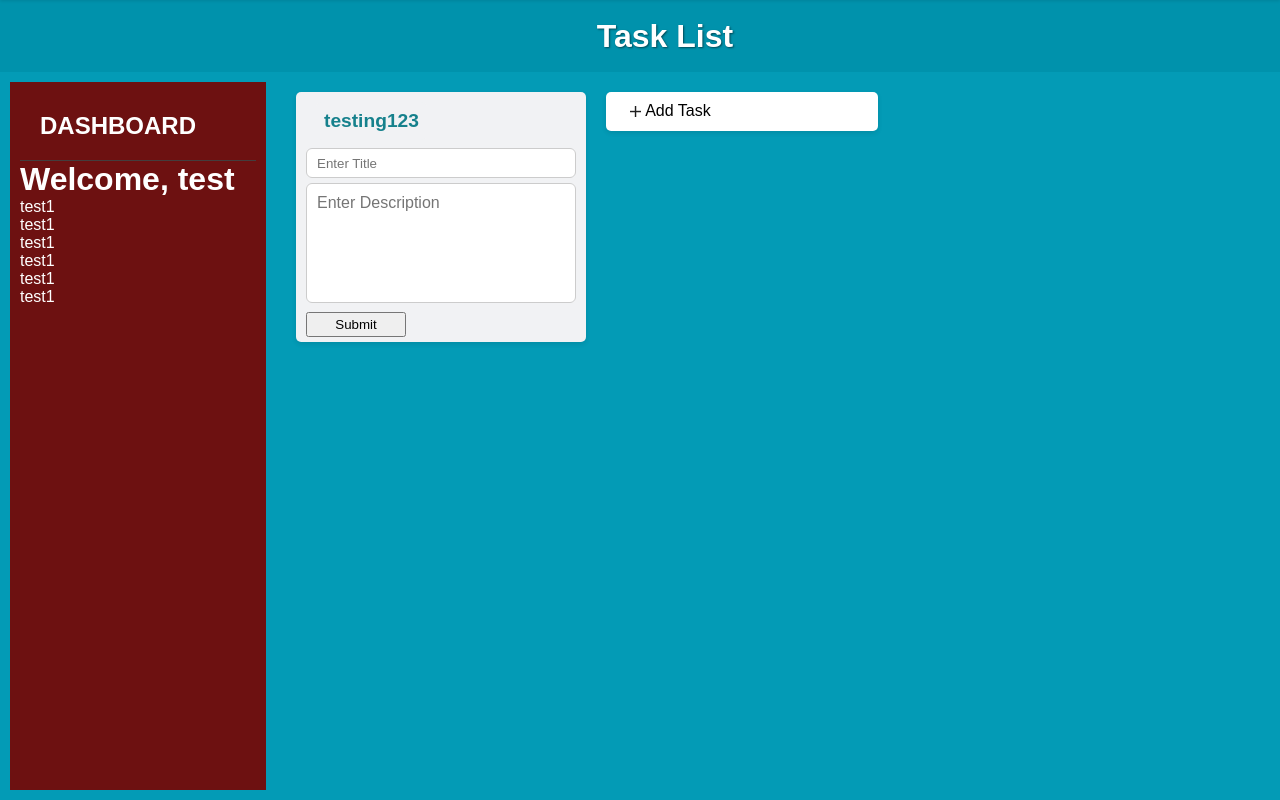
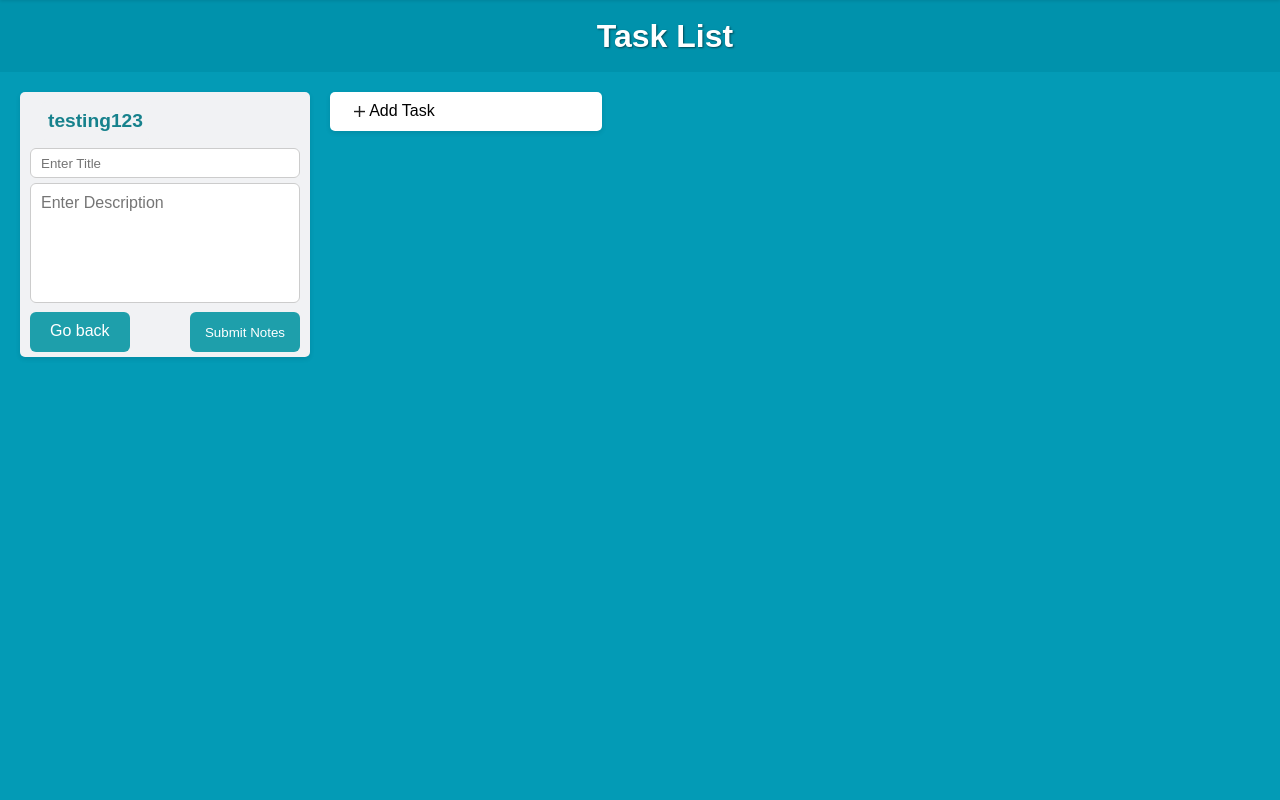
Before and after one commit to juniichiro/task-manager, a PHP site: page /task-manager/pages/task/indexhome.php?insert_notes&task_id=3 in a window 1280 px wide. Shown: the part 74-874 px from the top of the page. Run offline with PHP 8.4, Linux system fonts and the light colour scheme; a user stored in the database is signed in; data comes from the database, SQL or seed files in the repository.

Commit message:
ugh final
adadadad

```diff
--- a/assets/js/Functions.js
+++ b/assets/js/Functions.js
@@ -10,9 +10,9 @@ function editTask(taskId) {
     const currentText = document.getElementById('taskbtn_' + taskId).innerText;
     container.innerHTML = `
     <form method='post' action='update.php'>
-        <textarea name='task_name' rows='2' cols='30'>${currentText}</textarea>
+        <textarea name='task_name' rows='2' cols='30' id="TaskEditarea">${currentText}</textarea>
         <input type='hidden' name='task_ID' value='${taskId}'><br>
-        <input type='submit' class='button_edit' value='save'>
+        <input type='submit' class='button_edit' value='SAVE'>
         <a href='delete_task.php?itid=${taskId}' class='button_delete'>
             <span class='glyphicon glyphicon-trash'></span> DELETE
         </a>
--- a/pages/task/Add_task.php
+++ b/pages/task/Add_task.php
@@ -18,7 +18,10 @@ if (isset($_GET['insert_task'])) {
                 <textarea id='listtask' contenteditable="true" name='task_name' placeholder='Enter Task name' required=""></textarea><br>
             </div>
             <div class='buttoncontainers'>
-                <input type='submit' class='btn btn-success'>
+                <input type='submit' id="button_add" value="Add Task">
+                <div class="buttongoback">
+                <a href='indexhome.php' class='escbuttn'>Go back</a>
+            </div>
             </div>
         </form>
     </div>
--- a/pages/task/Notesheadline.php
+++ b/pages/task/Notesheadline.php
@@ -13,9 +13,12 @@ if (isset($_GET['insert_notes']) && $_GET['task_id'] == $result['task_id']) { ?>
             <div class="inputheadline">
                 <textarea name="note_descrip" id="Notes_DescText"placeholder="Enter Description" required></textarea><br>
             </div>
-            <div class="buttoncontainers">
-                <input type="submit" class="btn btn-success">
+           <div class="buttoncontainers">
+            <div class="buttongoback">
+                <a href='indexhome.php' class='escbuttn'>Go back</a>
             </div>
+            <input type="submit" id="button_add" value="Submit Notes">
+        </div>
         </form>
     </div>
 <?php
@@ -25,7 +28,8 @@ if (isset($_GET['insert_notes']) && $_GET['task_id'] == $result['task_id']) { ?>
     while ($notes = $notesquery->fetch_assoc()) {
 ?>
 
-    <a class="Notes_headlinecontainer"href='view_notes.php?notes_id=<?php echo $notes['notes_id']; ?>'><div class="box_resultcontainer"><?php echo $notes['notes_title']; ?></div></a>
+    <a class="Notes_headlinecontainer"href='view_notes.php?notes_id=<?php echo $notes['notes_id']; ?>'>
+        <div class="box_resultcontainer"><?php echo $notes['notes_title']; ?></div></a>
 
 <?php } ?>
 <div class="boxnotes_container">
--- a/pages/task/indexhome.php
+++ b/pages/task/indexhome.php
@@ -46,17 +46,6 @@ $notesquery = $db->query("SELECT * from notes WHERE user_id = $user_id");
             </div>
             </div>
         <div class="Middlecontainer">
-            <div class="leftcontainer">
-                <h2 class="header_Text">dashboard</h2>
-                <hr></hr>
-                <div><h1>Welcome, <?php echo $username?></h1></div>
-                <p>test1</p>
-                <p>test1</p>
-                <p>test1</p>
-                <p>test1</p>
-                <p>test1</p>
-                <p>test1</p>
-            </div>
             <div class="rightcontainer">
                 <?php include("Taskheadline.php")?>
             </div>
--- a/pages/task/style_task.css
+++ b/pages/task/style_task.css
@@ -81,9 +81,10 @@ body {
 
 
 .maincontainer{
-    height: 100%;
+    height: 80%;
     display: flex;
     flex-direction: column;
+    overflow: hidden;
         height: 100vh; /* Full viewport height */
     width: 100%;
 }
@@ -284,6 +285,12 @@ hr{
 
 }
 
+.box_resultcontainer:hover{
+    background-color: rgba(0, 0, 0, 0.055);
+    transform: translateY(-5px);
+    box-shadow: var(--shadow-md);
+}
+
 .boxnotes_container{
     text-decoration: none;
     padding-top: 5px;
@@ -347,21 +354,106 @@ hr{
 .buttoncontainers{
     padding-left: 10px;
     padding-bottom: 5px;
+    display: flex;
+    flex-direction: row;
 }
 
 .buttoncontainers input[type="submit"]{
-    height: 25px;
-    width: 100px;
+    height: 40px;
+    width: 110px;
 
 }
 
-.button_edit{
-    height: 25px;
-    width: 100px;
-    background-color: #4CAF50; /* Green */
+.button_edit,
+.button_delete {
+    padding: 10px 20px;
+    font-size: 14px;
+    border-radius: 6px;
+    border: none;
+    cursor: pointer;
+    transition: var(--transition);
+    text-decoration: none;
+    text-align: center;
+    display: inline-block;
+    min-width: 100px;
+}
+
+.button_edit {
+    background-color: var(--primary-color);
+    color: white;
+    margin-left: 14px;
+}
+
+.button_edit:hover {
+    background-color: var(--primary-dark);
+    transform: translateY(-2px);
+    box-shadow: var(--shadow-md);
+}
+
+.button_delete {
+    background-color: #e63946;
+    color: white;
+    margin-left: 50px;
+    margin-bottom: 20px;
+}
+
+.button_delete:hover {
+    background-color: #c71d2d;
+    transform: translateY(-2px);
+    box-shadow: var(--shadow-md);
+}
+
+.buttoncontainers {
+    display: flex;
+    justify-content: space-between;  /* Pushes buttons to left & right */
+    align-items: center;
+    padding: 0 10px 5px 10px;
+}
+
+
+#button_add {
+    background-color: var(--primary-color);
     color: white;
     border: none;
-    margin: 5px;
-    border-radius: 5px;
+    border-radius: 6px;
     cursor: pointer;
+    transition: var(--transition);
+    align-items: center;
+    flex-direction: row;
+    justify-content: center;
 }
+
+#button_add:hover {
+    background-color: var(--primary-dark);
+    transform: translateY(-2px);
+    box-shadow: var(--shadow-md);
+}
+
+.buttongoback{
+    display: flex;
+    flex-direction: row;
+    height: 40px;
+
+}
+
+.buttongoback a:hover {
+    background-color: var(--primary-dark);
+    transform: translateY(-2px);
+    box-shadow: var(--shadow-md);
+}
+
+.buttongoback a {
+    text-decoration: none;
+    color: white;
+    background-color: var(--primary-color);
+    padding: 10px 20px;
+    border-radius: 6px;
+    transition: var(--transition);
+}
+
+#TaskEditarea{
+    width: 260px;
+    height: 70px;
+    margin: 10px;
+    resize: none;
+}
```
Also changed, not shown: pages/task/style_addtask.css (+33 -7 lines), pages/task/style_notes.css (+23 -3 lines), pages/task/view_notes.php (+7 -5 lines), assets/uploads/03308d53-f9e2-499a-9d55-975a847bc4d5.jpg (added), assets/uploads/89b2ec39-959f-436e-a277-92a2b4ec634c.jpg (added), assets/uploads/ARTEX0033_Img_Joining_Safe_Online_Communities__1_.jpg (added), assets/uploads/dbc58c95-c249-4ed3-8969-fd8b4c2aff78.jpg (added), assets/uploads/hydra-logo.png (added), assets/uploads/ssh-icon-16.png (added).
